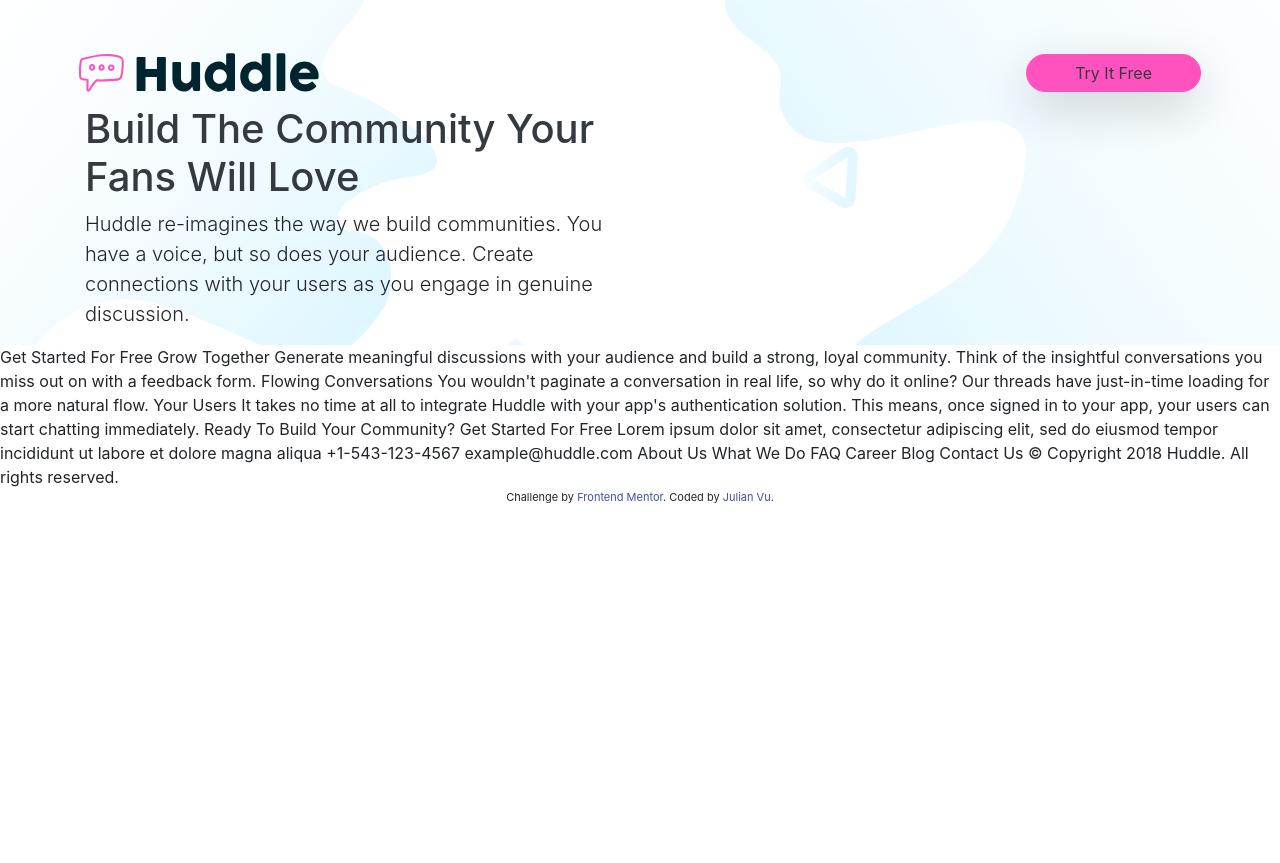
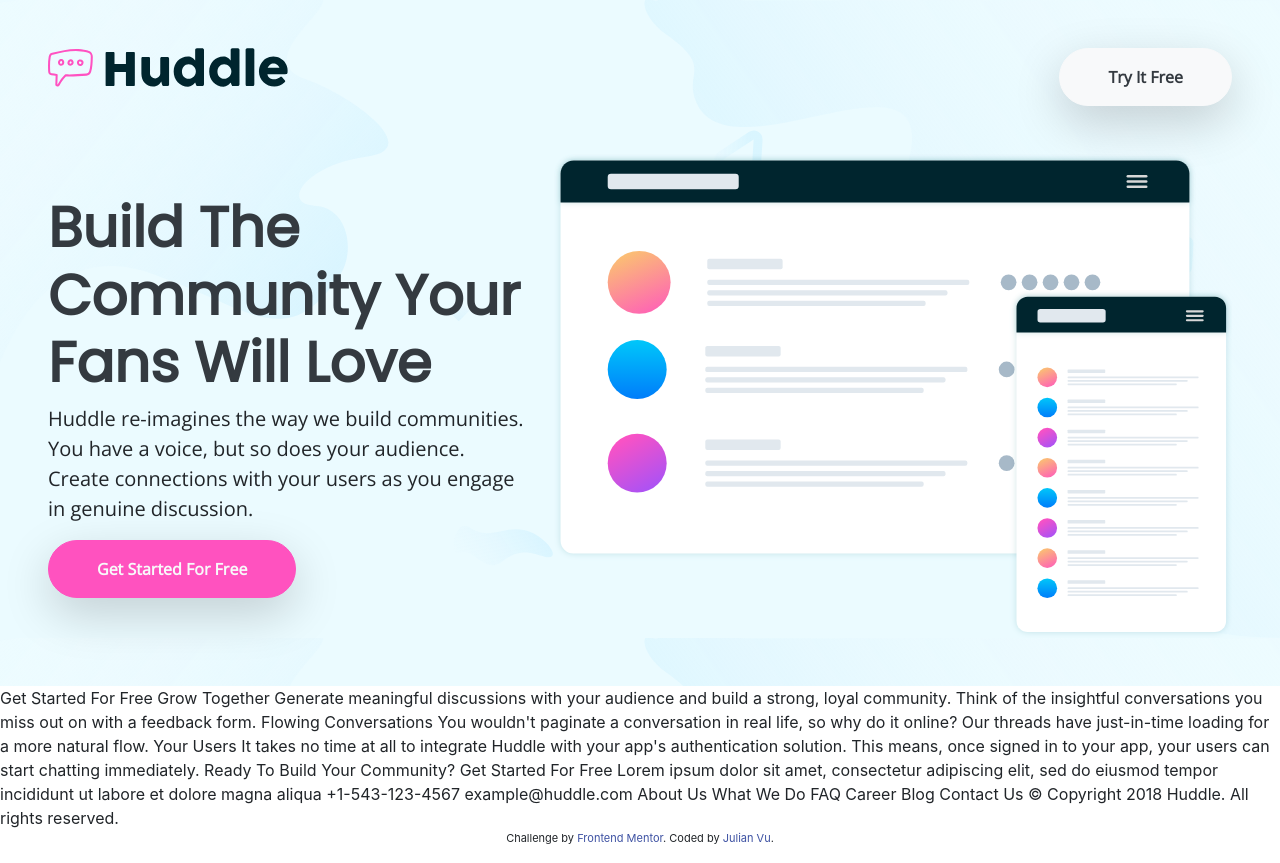
Before and after one commit to julianvu/huddle-landing, a plain HTML site: page index.html in a window 1280 px wide. Before the commit the page ends 800 px from the top, so only its background shows below. Drawn offline with nearby package versions, Linux system fonts and the light colour scheme.

Commit message:
Finish header for desktop

```diff
--- a/css/style.scss
+++ b/css/style.scss
@@ -1,8 +1,19 @@
 $primary: hsl(322, 100%, 66%);
+$very-pale-cyan: hsl(193, 100%, 96%);
 
-@import url("https://fonts.googleapis.com/css2?family=Montserrat&family=Raleway&display=swap");
+@import url("https://fonts.googleapis.com/css2?family=Poppins&family=Open+Sans&display=swap");
 @import "../scss/bootstrap.scss";
 
 #header {
-  background: url("../images/bg-hero-desktop.svg");
+    background: url("../images/bg-hero-desktop.svg");
+    background-size: contain;
+    background-color: $very-pale-cyan;
+
+    h1 {
+        font-family: "Poppins", sans-serif;
+    }
+    p,
+    button {
+        font-family: "Open Sans", sans-serif;
+    }
 }
--- a/index.html
+++ b/index.html
@@ -13,7 +13,8 @@
         />
 
         <title>
-      Frontend Mentor | Huddle landing page with alternating feature blocks
+            Frontend Mentor | Huddle landing page with alternating feature
+            blocks
         </title>
 
         <!-- Feel free to remove these styles or customise in your own stylesheet 👍 -->
@@ -37,54 +38,70 @@
     <body id="home">
         <!-- Header -->
         <section id="header">
-      <!-- Navbar -->
-      <nav id="main-nav" class="navbar navbar-expand-md pt-5">
-        <div class="container">
-          <a href="#home" class="navbar-brand ml-5">
+            <div class="container-fluid pt-5">
+                <div class="row justify-content-between">
+                    <div class="col-xs-6">
+                        <a href="#home" class="ml-5">
                             <img src="images/logo.svg" alt="Logo" />
                         </a>
                     </div>
-        <div class="container ml-auto">
+                    <div class="col-xs-6">
                         <button
-            class="btn btn-primary rounded-pill text-dark shadow-lg ml-auto mr-5 px-5"
+                            class="btn btn-light rounded-pill text-dark shadow-lg ml-auto mr-5 px-5 py-3 font-weight-bolder"
                         >
                             Try It Free
                         </button>
                     </div>
-      </nav>
-      <div class="container">
-        <div class="row">
-          <div class="col-md-6">
-            <h1 class="display-5 text-dark">
+                </div>
+            </div>
+            <div class="container-fluid px-5 py-5">
+                <div class="row justify-content-between">
+                    <div class="col-md-5 align-self-center">
+                        <h1 class="display-4 text-dark font-weight-bolder">
                             Build The Community Your Fans Will Love
                         </h1>
                         <p class="lead">
-              Huddle re-imagines the way we build communities. You have a voice,
-              but so does your audience. Create connections with your users as
-              you engage in genuine discussion.
+                            Huddle re-imagines the way we build communities. You
+                            have a voice, but so does your audience. Create
+                            connections with your users as you engage in genuine
+                            discussion.
                         </p>
+                        <button
+                            class="btn btn-primary rounded-pill shadow-lg px-5 py-3 text-light font-weight-bolder"
+                        >
+                            Get Started For Free
+                        </button>
                     </div>
-          <div class="col-md-6"></div>
+                    <div class="col-md-7 text-right">
+                        <img
+                            src="images/illustration-mockups.svg"
+                            alt=""
+                            class="img-fluid"
+                        />
+                    </div>
                 </div>
             </div>
         </section>
-    Get Started For Free Grow Together Generate meaningful discussions with your
-    audience and build a strong, loyal community. Think of the insightful
-    conversations you miss out on with a feedback form. Flowing Conversations
-    You wouldn't paginate a conversation in real life, so why do it online? Our
-    threads have just-in-time loading for a more natural flow. Your Users It
-    takes no time at all to integrate Huddle with your app's authentication
-    solution. This means, once signed in to your app, your users can start
-    chatting immediately. Ready To Build Your Community? Get Started For Free
-    Lorem ipsum dolor sit amet, consectetur adipiscing elit, sed do eiusmod
-    tempor incididunt ut labore et dolore magna aliqua +1-543-123-4567
-    example@huddle.com About Us What We Do FAQ Career Blog Contact Us &copy;
-    Copyright 2018 Huddle. All rights reserved.
+        Get Started For Free Grow Together Generate meaningful discussions with
+        your audience and build a strong, loyal community. Think of the
+        insightful conversations you miss out on with a feedback form. Flowing
+        Conversations You wouldn't paginate a conversation in real life, so why
+        do it online? Our threads have just-in-time loading for a more natural
+        flow. Your Users It takes no time at all to integrate Huddle with your
+        app's authentication solution. This means, once signed in to your app,
+        your users can start chatting immediately. Ready To Build Your
+        Community? Get Started For Free Lorem ipsum dolor sit amet, consectetur
+        adipiscing elit, sed do eiusmod tempor incididunt ut labore et dolore
+        magna aliqua +1-543-123-4567 example@huddle.com About Us What We Do FAQ
+        Career Blog Contact Us &copy; Copyright 2018 Huddle. All rights
+        reserved.
 
         <footer>
             <p class="attribution">
                 Challenge by
-        <a href="https://www.frontendmentor.io?ref=challenge" target="_blank"
+                <a
+                    href="https://www.frontendmentor.io?ref=challenge"
+                    target="_blank"
                     >Frontend Mentor</a
                 >. Coded by <a href="https://www.julianvu.dev">Julian Vu</a>.
             </p>
```
Also changed, not shown: css/style.css. Lines whose indentation alone changed are shown as unchanged.
